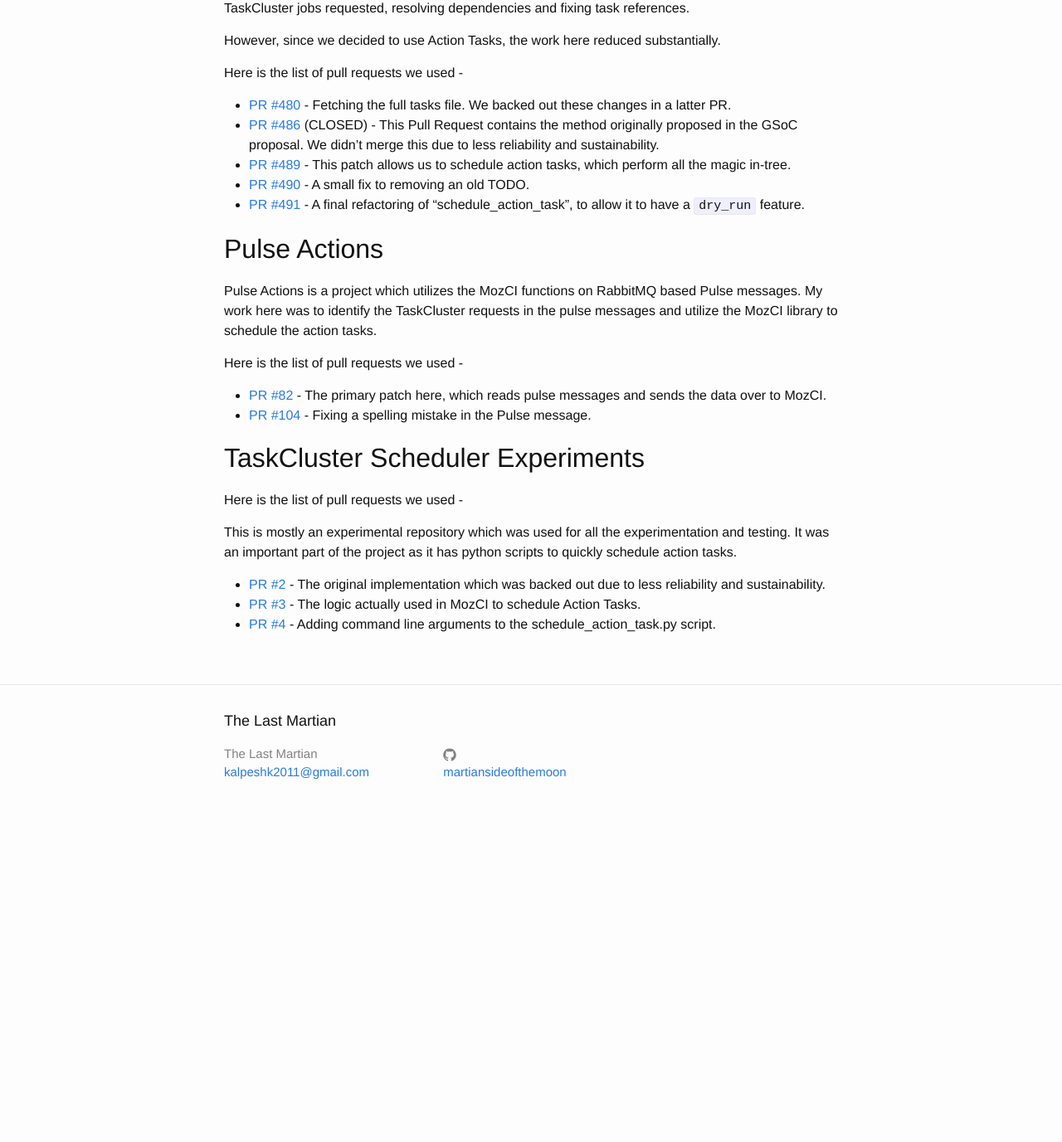
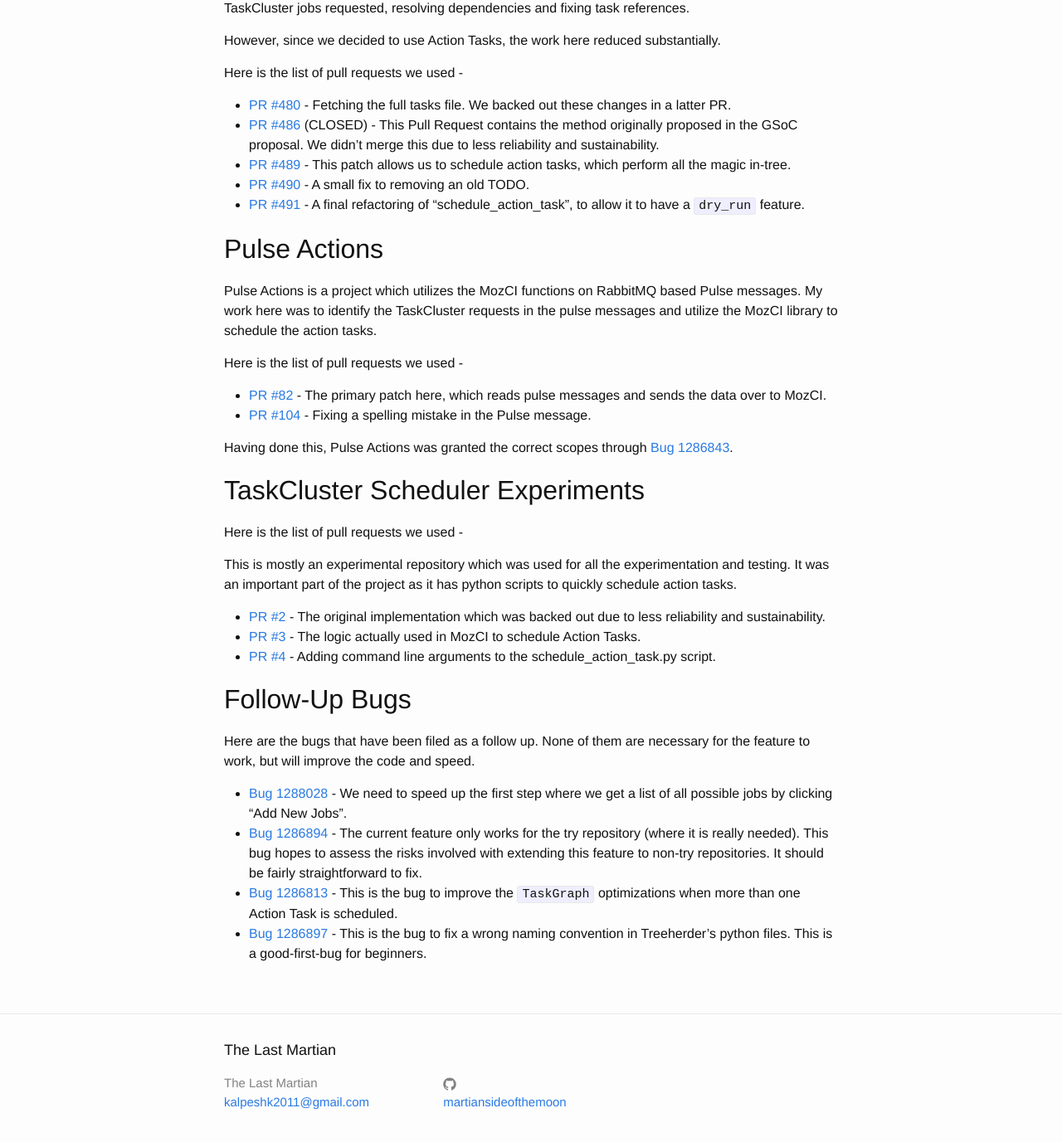
Before and after one commit to martiansideofthemoon/martiansideofthemoon.github.io, a Jekyll site: the page built from _posts/2016-07-19-gsoc-week-eleven-gsoc-review.markdown, in a window 1280 px wide and 1400 px high, scrolled down 1365 px. Shown: the top 1377 px of the window at 83% size. Built offline with Jekyll 4.4.1, drawn with Linux system fonts in a browser that asks for light colours; before the commit the page ends 2368 px from its top, so only the background shows below that.

Commit message:
Adding follow up bugs

```diff
--- a/_posts/2016-07-19-gsoc-week-eleven-gsoc-review.markdown
+++ b/_posts/2016-07-19-gsoc-week-eleven-gsoc-review.markdown
@@ -57,6 +57,8 @@ Here is the list of pull requests we used -
 * [PR #82](https://github.com/mozilla/pulse_actions/pull/82) - The primary patch here, which reads pulse messages and sends the data over to MozCI.
 * [PR #104](https://github.com/mozilla/pulse_actions/pull/104) - Fixing a spelling mistake in the Pulse message.
 
+Having done this, Pulse Actions was granted the correct scopes through [Bug 1286843](https://bugzilla.mozilla.org/show_bug.cgi?id=1286843).
+
 ## TaskCluster Scheduler Experiments
 
 Here is the list of pull requests we used -
@@ -66,3 +68,12 @@ This is mostly an experimental repository which was used for all the experimenta
 * [PR #2](https://github.com/armenzg/TC_developer_scheduling_experiments/pull/2) - The original implementation which was backed out due to less reliability and sustainability.
 * [PR #3](https://github.com/armenzg/TC_developer_scheduling_experiments/pull/3) - The logic actually used in MozCI to schedule Action Tasks.
 * [PR #4](https://github.com/armenzg/TC_developer_scheduling_experiments/pull/4) - Adding command line arguments to the schedule_action_task.py script.
+
+## Follow-Up Bugs
+
+Here are the bugs that have been filed as a follow up. None of them are necessary for the feature to work, but will improve the code and speed.
+
+* [Bug 1288028](https://bugzilla.mozilla.org/show_bug.cgi?id=1288028) - We need to speed up the first step where we get a list of all possible jobs by clicking "Add New Jobs".
+* [Bug 1286894](https://bugzilla.mozilla.org/show_bug.cgi?id=1286894) - The current feature only works for the try repository (where it is really needed). This bug hopes to assess the risks involved with extending this feature to non-try repositories. It should be fairly straightforward to fix.
+* [Bug 1286813](https://bugzilla.mozilla.org/show_bug.cgi?id=1286813) - This is the bug to improve the `TaskGraph` optimizations when more than one Action Task is scheduled.
+* [Bug 1286897](https://bugzilla.mozilla.org/show_bug.cgi?id=1286897) - This is the bug to fix a wrong naming convention in Treeherder's python files. This is a good-first-bug for beginners.
```
